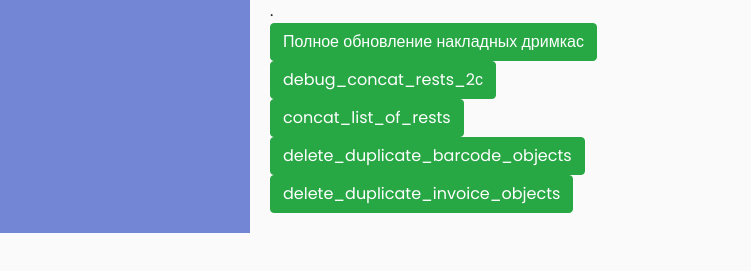
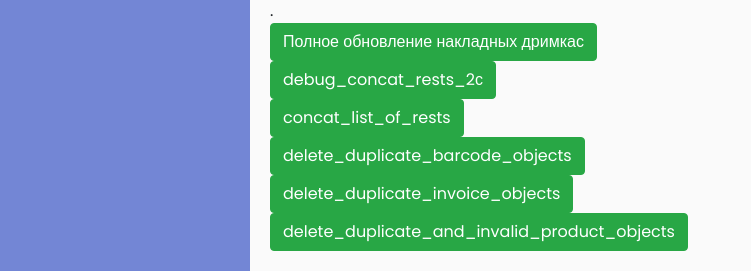
Before and after one commit to serdtsekol1/office_doom, a Django app: page /debug/ in a window 1280 px wide. Shown: the part 1173-1444 px from the top of the page, without its empty margins (0-751 px from the left). Before the commit the page ends 1406 px from the top, so only its background shows below. Run offline with Django 4.2, Linux system fonts and the light colour scheme; data that the repository does not hold is empty; parts of the project's set-up code (start-up, migrations or seed data) failed here and were passed over; some libraries are stand-ins or nearby versions.

Commit message:
Дебаг - удаление дубликатов продуктов.

```diff
--- a/mainapp/templates/mainapp/pages/debug.html
+++ b/mainapp/templates/mainapp/pages/debug.html
@@ -81,4 +81,7 @@
     <form action="{% url "delete_duplicate_invoice_objects" %}" method="post">
         <button type="submit" class="btn btn-success">delete_duplicate_invoice_objects</button>
     </form>
+    <form action="{% url "delete_duplicate_and_invalid_product_objects" %}" method="post">
+        <button type="submit" class="btn btn-success">delete_duplicate_and_invalid_product_objects</button>
+    </form>
 {% endblock %}
--- a/mainapp/urls.py
+++ b/mainapp/urls.py
@@ -7,7 +7,7 @@ from mainapp.views import get_index_page, test, invoices, manual_invoice, good_g
     find_invoice_duplicates, delete_broken_suppliers, show_duplicate_diadoc_invoices, create_or_change_short_name_for_product, gmail_presets, update_gmail_preset, create_gmail_preset, stores, \
     update_store, update_diadoc_invoices_v2, invoices_diadoc_v2, diadoc_presets, create_diadoc_preset, update_diadoc_preset, create_document_from_diadoc_v2, create_documents_from_gmail_message_v2, \
     delete_all_stores, delete_gmail_messages, update_supplier_prefix, delete_diadoc_invoices, debug, debug_update_all_invoices, debug_concat_rests_2, concat_list_of_rests, \
-    delete_duplicate_barcode_objects, delete_duplicate_invoice_objects
+    delete_duplicate_barcode_objects, delete_duplicate_invoice_objects, delete_duplicate_and_invalid_product_objects
 
 urlpatterns = [
     path('', get_index_page, name="index"),
@@ -101,5 +101,6 @@ urlpatterns = [
     path('concat_list_of_rests/', concat_list_of_rests, name="concat_list_of_rests"),
     path('delete_duplicate_barcode_objects/', delete_duplicate_barcode_objects, name='delete_duplicate_barcode_objects'),
     path('delete_duplicate_invoice_objects/', delete_duplicate_invoice_objects, name='delete_duplicate_invoice_objects'),
+    path('delete_duplicate_and_invalid_product_objects/', delete_duplicate_and_invalid_product_objects, name='delete_duplicate_and_invalid_product_objects'),
     # re_path(r'^sitemap1-(?P<section>.+).xml$', {'sitemaps': sitemaps}, name='django.contrib.sitemaps.views.sitemap')
 ]
--- a/mainapp/views.py
+++ b/mainapp/views.py
@@ -416,6 +416,10 @@ def delete_duplicate_invoice_objects(reqest):
     dreamkas_documents.delete_duplicate_invoice_objects()
     return redirect(reverse('debug'))
 
+@csrf_exempt
+def delete_duplicate_and_invalid_product_objects(reqest):
+    dreamkas_Products.delete_duplicate_and_invalid_product_objects()
+    return redirect(reverse('debug'))
 @csrf_exempt
 def update_all_suppliers(request):
     dreamkas_documents.dreamkas_update_suppliers()
```
Also changed, not shown: mainapp/dreamkas_Products.py (+50 -31 lines).
